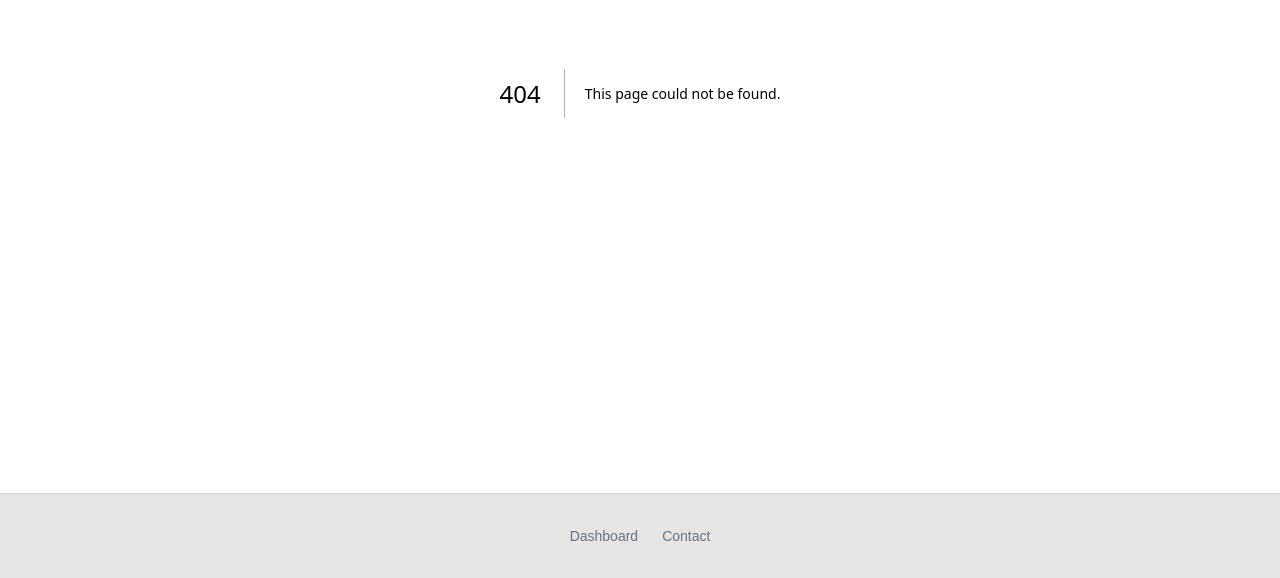
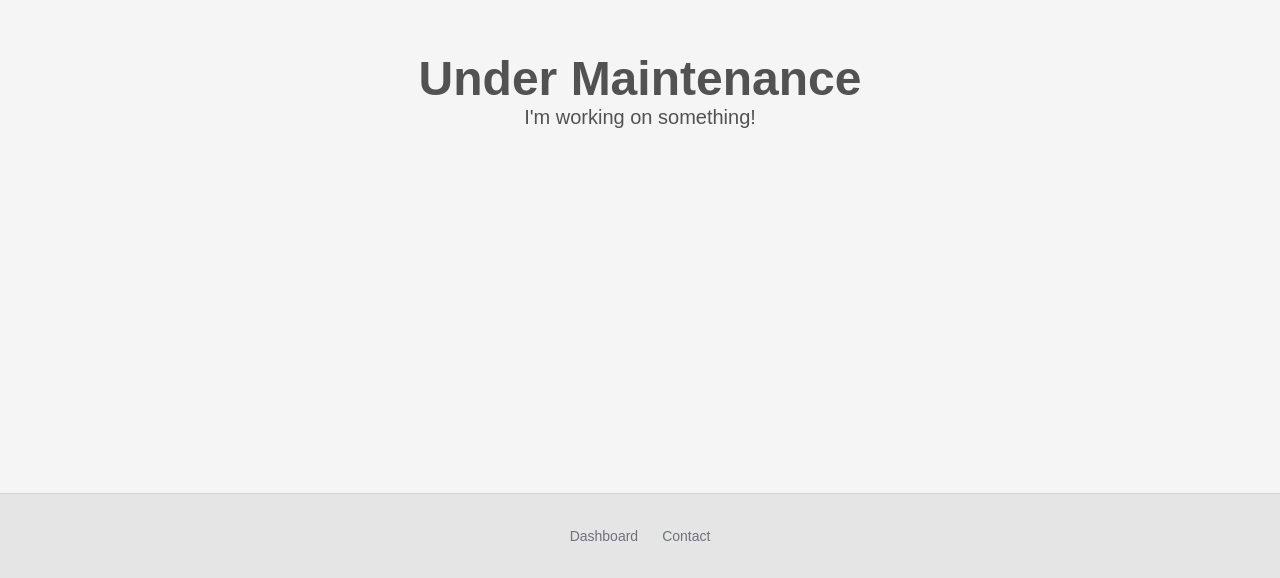
Before and after one commit to MagmaC4/windtunnel, a Next.js app in the folder frontend/: page /maintenance in a window 1280 px wide. Before the commit this address had no page. Shown: the part 307-885 px from the top of the page. Built offline with nearby package versions, Linux system fonts and the light colour scheme.

Commit message:
put website under maintenance

```diff
--- /dev/null
+++ b/frontend/app/maintenance/page.tsx
@@ -0,0 +1,14 @@
+export default function Maintenance(){
+    return (
+        <div className="flex flex-col items-center justify-center min-h-dvh">
+
+            <h1 className="text-5xl font-bold">
+            Under Maintenance
+            </h1>
+            <h1 className="text-xl">
+                I'm working on something!
+            </h1>
+        </div>
+
+    )
+}
--- a/frontend/app/page.tsx
+++ b/frontend/app/page.tsx
@@ -4,5 +4,5 @@
 import { redirect } from "next/navigation";
 
 export default function Home() {
-  redirect("/dashboard");
+  redirect("/maintenance");
 }
```
